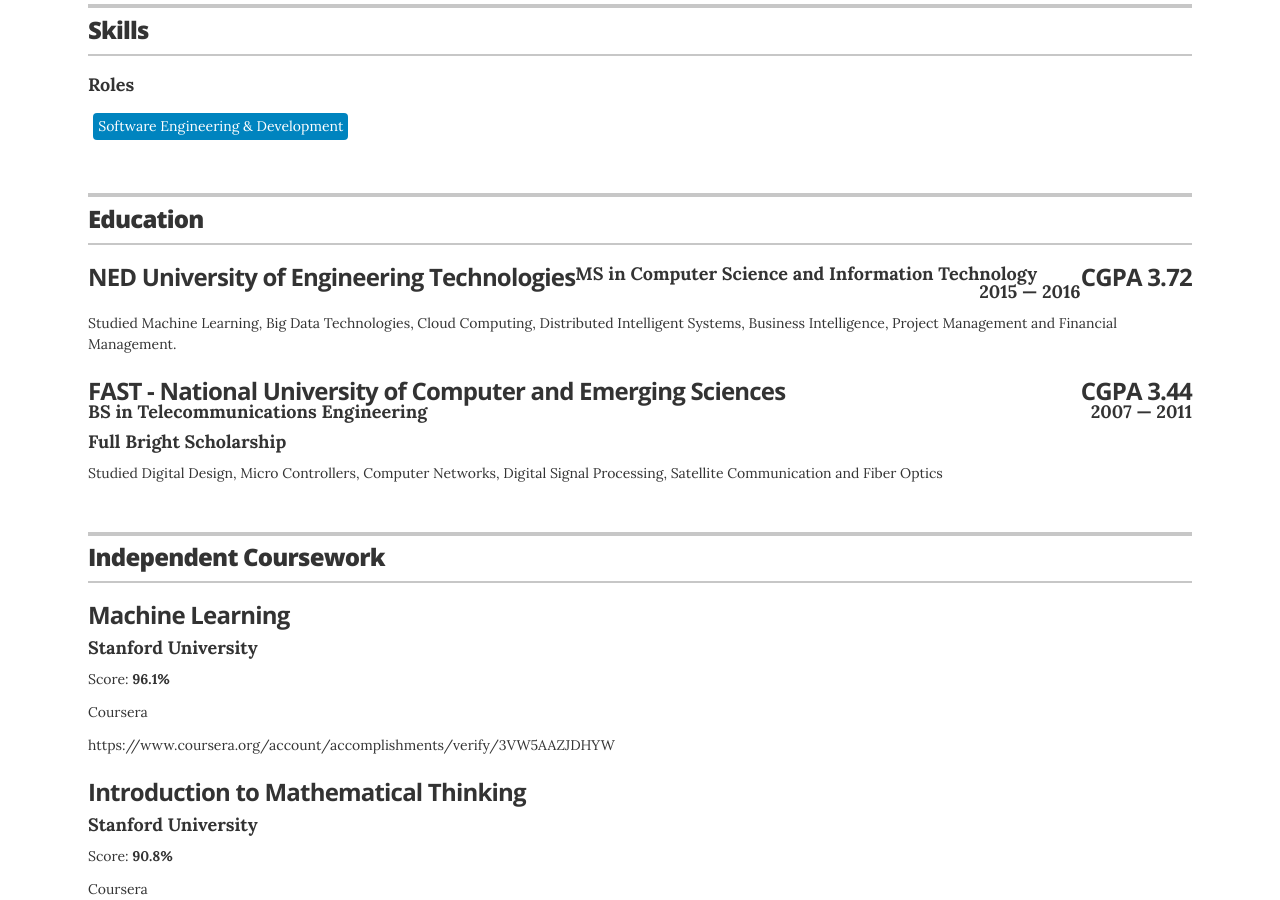
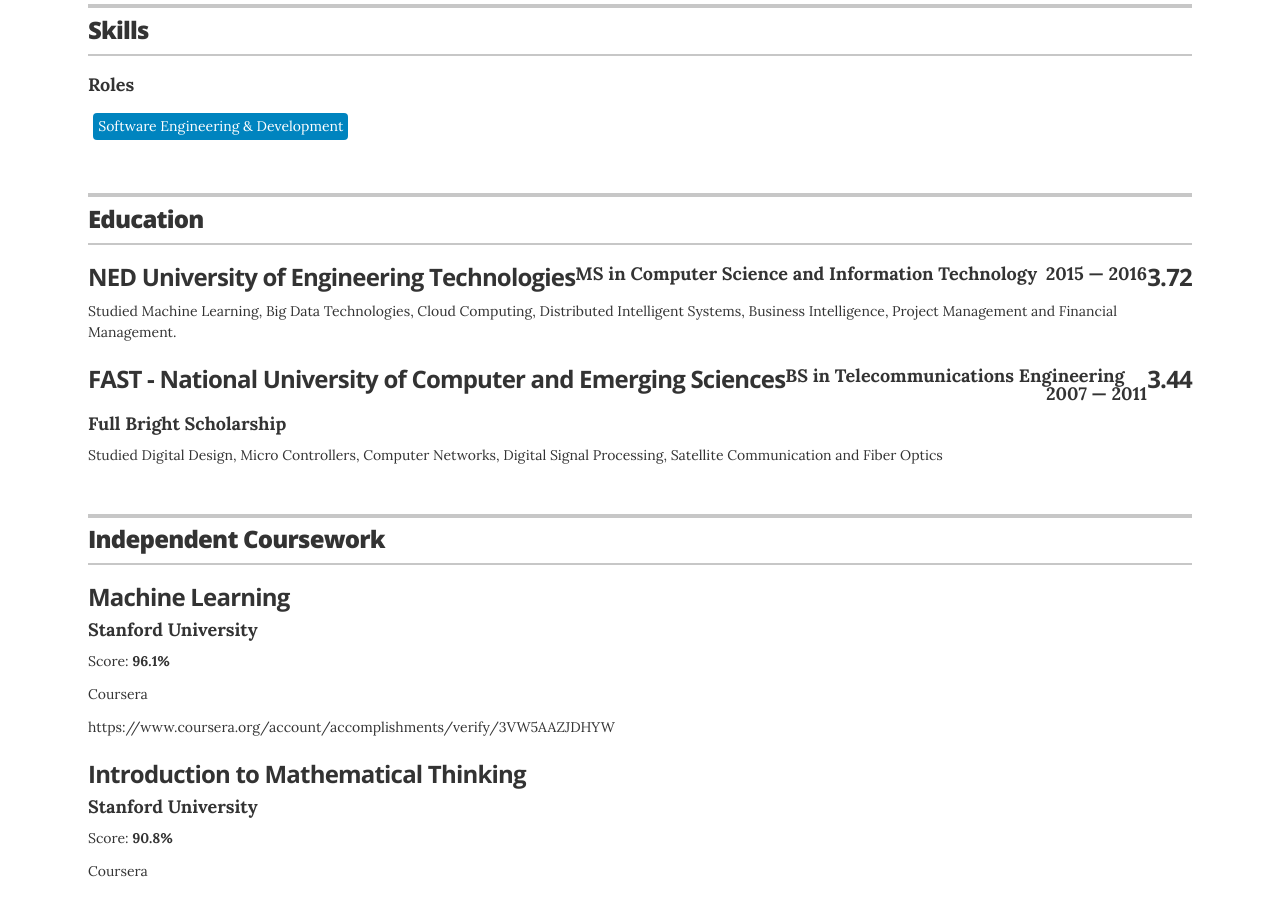
Before and after one commit to farman-a-shah/farman-a-shah.github.io, a Jekyll site: the page built from index.html, in a window 1280 px wide and 900 px high, scrolled down 2240 px. Built offline with Jekyll 4.4.1, drawn with Linux system fonts in a browser that asks for light colours.

Commit message:
Fixing education section.

```diff
--- a/_data/education.yml
+++ b/_data/education.yml
@@ -1,13 +1,13 @@
 # Degree
 - degree: MS in Computer Science and Information Technology
   uni: NED University of Engineering Technologies
-  gpa: CGPA 3.72
+  gpa: 3.72
   year: 2015 &mdash; 2016
   summary: Studied Machine Learning, Big Data Technologies, Cloud Computing, Distributed Intelligent Systems, Business Intelligence, Project Management and Financial Management.
 
 - degree: BS in Telecommunications Engineering
   uni: FAST - National University of Computer and Emerging Sciences
-  gpa: CGPA 3.44
+  gpa: 3.44
   year: 2007 &mdash; 2011
   awards: Full Bright Scholarship
   summary: Studied Digital Design, Micro Controllers, Computer Networks, Digital Signal Processing, Satellite Communication and Fiber Optics
```
